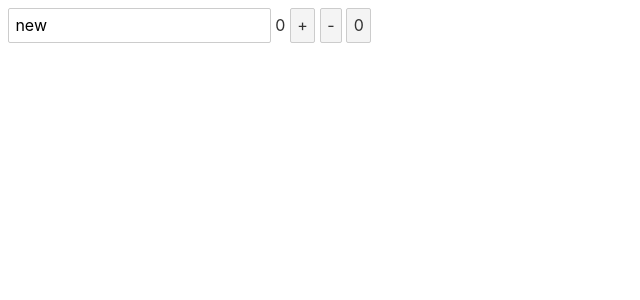
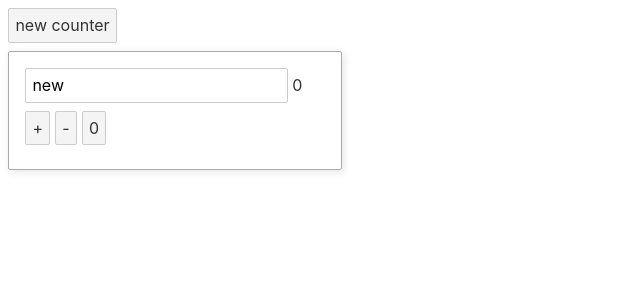
Before and after one commit to matsushimahirotada/MultipleCounter, a Svelte app in the folder svelte-project/: page / in a window 1280 px wide. Shown: the top 300 px of the page, without its empty margins (0-640 px from the left). Built offline with nearby package versions, Linux system fonts and the light colour scheme.

Commit message:
カウンター複製機能実装

```diff
--- a/svelte-project/src/App.svelte
+++ b/svelte-project/src/App.svelte
@@ -1,40 +1,22 @@
 <script>
-	let name = "new";
-	export let count = 0;
-	function ClickInc(){
-		count +=1
-	}
-
-	function ClickDec(){
-		if (count>0){
-			count -=1
-		}
-	}
-
-	function Clickreset(){
-		count=0
+    import Counter from './Counter.svelte';
+	let CounterArray = [{id:0}];
+	function addCounter(){
+		CounterArray[CounterArray.length] = {id:CounterArray.length}
+		console.log(CounterArray)
 	}
 
 </script>
 
 <!-- svelte-ignore non-top-level-reactive-declaration -->
-<div>
-	<input bind:value={name}>
 
-	{count}
+<button on:click={addCounter}>
+	new counter
+</button>
 
-	<button on:click={ClickInc}>
-		+
-	</button>
-
-	<button on:click={ClickDec}>
-		-
-	</button>
-
-	<button on:click={Clickreset}>
-		0
-	</button>
-</div>
+{#each CounterArray as counter}
+	<Counter id={counter.id}/>
+{/each}
 
 <style>
 </style>
--- /dev/null
+++ b/svelte-project/src/Box.svelte
@@ -0,0 +1,14 @@
+<div class="box">
+	<slot></slot>
+</div>
+
+<style>
+	.box {
+		width: 300px;
+		border: 1px solid #aaa;
+		border-radius: 2px;
+		box-shadow: 2px 2px 8px rgba(0,0,0,0.1);
+		padding: 1em;
+		margin: 0 0 1em 0;
+	}
+</style>
--- /dev/null
+++ b/svelte-project/src/Counter.svelte
@@ -0,0 +1,44 @@
+<script>
+
+    export let id;
+    let name = 'new';
+	let count = 0;
+    import Box from './Box.svelte';
+	function ClickInc(){
+		count +=1
+	}
+
+	function ClickDec(){
+		if (count>0){
+			count -=1
+		}
+	}
+
+	function Clickreset(){
+		count=0
+	}
+
+</script>
+
+<!-- svelte-ignore non-top-level-reactive-declaration -->
+<Box>
+
+        <input bind:value={name}>
+
+        {count}
+
+        <button on:click={ClickInc}>
+            +
+        </button>
+
+        <button on:click={ClickDec}>
+            -
+        </button>
+
+        <button on:click={Clickreset}>
+		    0
+	    </button>
+</Box>
+
+<style>
+</style>
```
